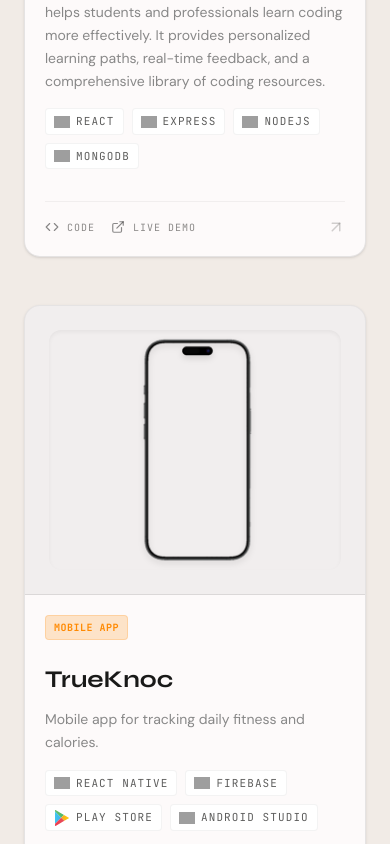
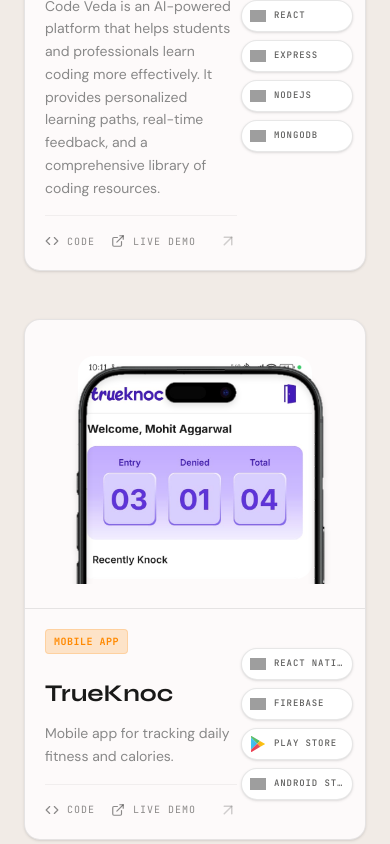
Before and after one commit to Manav111111/YourDevelopers, a Next.js app: page / in a window 390 px wide. Shown: the part 4600-5444 px from the top of the page. Built offline with nearby package versions, Linux system fonts and the light colour scheme; grey boxes are pictures that could not be loaded.

Commit message:
feat: add project data models, portfolio components, and supporting assets

```diff
--- a/components/ui/ProjectCard.tsx
+++ b/components/ui/ProjectCard.tsx
@@ -10,7 +10,36 @@ export function ProjectCard({ project }: ProjectCardProps) {
   return (
     <div className="group relative flex flex-col md:flex-row w-full overflow-hidden rounded-2xl bg-[#fdfafa] border border-dark/10 hover:border-accent/40 transition-colors duration-500 shadow-sm hover:shadow-xl">
 
-      <div className="p-5 sm:p-8 flex flex-col grow md:w-3/5 lg:w-2/3 order-2 md:order-1">
+      <div className="py-5 pl-5 pr-32 sm:py-8 sm:pl-8 sm:pr-40 md:pr-48 relative flex flex-col grow md:w-3/5 lg:w-2/3 order-2 md:order-1">
+
+        {/* Vertical Tool Dock (In Text Section) */}
+        <div className="absolute right-3 sm:right-5 top-1/2 -translate-y-1/2 flex flex-col gap-2 z-30 items-end">
+          {project.tech.map((t, i) => {
+            const logoSrc = projectTechLogos[t];
+            return (
+              <div
+                key={i}
+                title={t}
+                className="w-28 sm:w-32 md:w-36 h-8 md:h-9 bg-white shadow-sm border border-dark/10 rounded-full flex items-center justify-start gap-2 pl-2 pr-2 md:pl-2.5 md:pr-3 group-hover:-translate-x-1 group-hover:scale-105 transition-all duration-500 delay-100"
+              >
+                {logoSrc ? (
+                  <img
+                    src={logoSrc}
+                    alt={t}
+                    className="w-4 h-4 md:w-5 md:h-5 object-contain shrink-0"
+                    loading="lazy"
+                  />
+                ) : (
+                  <Code size={16} className="text-dark/45 shrink-0" />
+                )}
+                <span className="text-[9px] md:text-[10px] font-mono font-medium tracking-widest uppercase text-dark/70 truncate">
+                  {t}
+                </span>
+              </div>
+            );
+          })}
+        </div>
+
         <div className="flex justify-between items-start mb-6">
           <Badge>{project.badge}</Badge>
           <div className="font-mono text-xs tracking-widest text-accent opacity-0 group-hover:opacity-100 transition-opacity duration-300 uppercase">
@@ -20,32 +49,6 @@ export function ProjectCard({ project }: ProjectCardProps) {
 
         <h3 className="text-2xl sm:text-3xl font-display font-bold text-dark mb-3 sm:mb-4 group-hover:text-accent transition-colors duration-300">{project.title}</h3>
         <p className="text-muted leading-relaxed mb-4 sm:mb-6 text-sm sm:text-base">{project.description}</p>
-
-        <div className="flex flex-wrap gap-2 mb-8">
-          {project.tech.map((t, i) => {
-            const logoSrc = projectTechLogos[t];
-
-            return (
-              <span key={i} title={t} className="inline-flex items-center gap-1.5 text-[11px] font-mono tracking-widest uppercase text-dark/70 bg-white border border-dark/5 px-2 py-1 rounded">
-                {logoSrc ? (
-                  <img
-                    src={logoSrc}
-                    alt={t}
-                    className="h-4 w-4 object-contain"
-                    loading="lazy"
-                    onError={(e) => {
-                      (e.currentTarget as HTMLImageElement).style.display = "none";
-                      const sibling = e.currentTarget.nextElementSibling as HTMLElement | null;
-                      if (sibling) sibling.style.display = "inline";
-                    }}
-                  />
-                ) : null}
-                <Code size={12} aria-hidden className="text-dark/45" style={{ display: logoSrc ? "none" : "inline" }} />
-                {t}
-              </span>
-            );
-          })}
-        </div>
 
         <div className="mt-auto pt-4 sm:pt-6 border-t border-dark/5 flex items-center justify-between">
           <div className="flex gap-4">
@@ -76,21 +79,38 @@ export function ProjectCard({ project }: ProjectCardProps) {
         </div>
       </div>
 
+
       {/* Image Placeholder Area */}
-      <div className="w-full md:w-2/5 lg:w-1/3 bg-dark/5 flex items-center justify-center p-6 border-b md:border-b-0 md:border-l border-dark/10 min-h-[220px] sm:min-h-[280px] md:min-h-auto order-1 md:order-2">
-        <div className={`w-full h-full min-h-[160px] rounded-xl overflow-hidden flex flex-col items-center justify-center relative group-hover:scale-[1.02] transition-all duration-500 shadow-inner ${project.domain === 'app-dev' || project.domain === 'web-dev' ? 'bg-transparent border-none' : 'bg-dark/10 border border-dark/5 group-hover:bg-dark/15 gap-3'}`}>
+      <div className="relative w-full md:w-2/5 lg:w-1/3  flex items-center justify-center p-6 border-b md:border-b-0 md:border-l border-dark/10 min-h-[220px] sm:min-h-[280px] md:min-h-auto order-1 md:order-2 overflow-hidden">
+        <div className={`relative z-10 w-full h-full min-h-[160px] rounded-xl overflow-hidden flex flex-col items-center justify-center group-hover:scale-[1.02] transition-all duration-500 shadow-inner ${project.domain === 'app-dev' || project.domain === 'web-dev' ? 'bg-transparent border-none shadow-none' : 'bg-dark/10 border border-dark/5 gap-3'}`}>
           {project.domain === 'app-dev' ? (
+            <div className="relative inline-flex h-full max-h-[240px] sm:max-h-[300px]">
+              {project.image && !project.image.includes('project-') && (
+                <div
+                  className="absolute z-0 bg-cover bg-top rounded-2xl md:rounded-3xl max-md:top-[5%] max-md:bottom-[2%] max-md:left-[10%] max-md:right-[10%] md:top-[4%] md:bottom-[1%] md:left-[11%] md:right-[8%]"
+                  style={{ backgroundImage: `url(${project.image})` }}
+                />
+              )}
               <img
                 src="/1776162644715.png"
                 alt={`${project.title} Preview`}
-              className="w-auto h-full max-h-[240px] sm:max-h-[300px] object-contain drop-shadow-md group-hover:scale-105 transition-transform duration-500"
+                className="relative z-10 w-auto h-full object-contain drop-shadow-md transition-transform duration-500"
               />
+            </div>
           ) : project.domain === 'web-dev' ? (
+            <div className="relative inline-flex w-full mt-4 group-hover:scale-105 transition-transform duration-500">
+              {project.image && !project.image.includes('project-') && (
+                <div
+                  className="absolute z-0 bg-cover bg-top rounded-t-sm rounded-b-none max-md:top-[8%] max-md:bottom-[18%] max-md:left-[12%] max-md:right-[12%] md:top-[12%] md:bottom-[20%] md:left-[10%] md:right-[10%]"
+                  style={{ backgroundImage: `url(${project.image})` }}
+                />
+              )}
               <img
                 src="/1776163734836.png"
                 alt={`${project.title} Preview`}
-              className="w-full h-auto object-contain drop-shadow-md group-hover:scale-105 transition-transform duration-500 rounded-lg mix-blend-multiply"
+                className="relative z-10 w-full h-auto object-contain drop-shadow-md mix-blend-multiply"
               />
+            </div>
           ) : (
             <>
               <div className="grid grid-cols-3 gap-2 opacity-30 group-hover:opacity-50 transition-opacity">
--- a/components/ui/TimelineItem.tsx
+++ b/components/ui/TimelineItem.tsx
@@ -35,7 +35,6 @@ const typeConfig = {
 export function TimelineItem({ item, index }: TimelineItemProps) {
   const config = typeConfig[item.type] ?? typeConfig.internship;
   const Icon = config.icon;
-  const isEven = index % 2 === 0;
 
   return (
     /* Outer row — pure layout, no visual chrome */
@@ -43,17 +42,16 @@ export function TimelineItem({ item, index }: TimelineItemProps) {
       className={[
         "timeline-item",
         "group relative flex items-start w-full",
-        "mb-16 last:mb-0",
-        // On desktop alternate left / right
-        isEven ? "md:flex-row" : "md:flex-row-reverse",
+        "sticky transition-all duration-500 ease-in-out origin-top",
       ].join(" ")}
+      style={{
+        top: `calc(10rem + ${index * 0.75}rem)`,
+        animationDelay: `${index * 100}ms`
+      }}
     >
-      {/* ── Left / Right half-spacer (desktop only) ── */}
-      <div className="hidden md:block md:w-1/2 shrink-0" />
-
       {/* ── Center dot (absolutely on the vertical spine) ── */}
       <div
-        className="absolute left-4.5 md:left-1/2 top-8
+        className="absolute left-6 md:left-10 top-8
                    flex items-center justify-center
                    -translate-x-1/2 z-20"
       >
@@ -68,24 +66,21 @@ export function TimelineItem({ item, index }: TimelineItemProps) {
         />
       </div>
 
-      {/* ── Card container — sits in the correct half ── */}
+      {/* ── Card container ── */}
       <div
         className={[
-          "w-full pl-10 md:pl-0",
-          "md:w-1/2",
-          isEven ? "md:pl-12 lg:pl-16" : "md:pr-12 lg:pr-16",
-          "flex",
-          isEven ? "md:justify-start" : "md:justify-end",
+          "w-full pl-14 md:pl-24 pr-4 md:pr-0",
+          "flex justify-center",
         ].join(" ")}
       >
         {/* Card */}
         <div
           data-timeline-card
           className={[
-            "relative w-full max-w-[480px]",
+            "relative w-full",
             "bg-white/80 backdrop-blur-md",
             "border border-dark/6 rounded-2xl",
-            "p-6 sm:p-7",
+            "p-6 sm:p-7 sm:px-8",
             "shadow-sm hover:shadow-lg",
             "group-hover:border-[#ff8901]/25",
             "hover:-translate-y-1",
--- a/lib/data.ts
+++ b/lib/data.ts
@@ -104,9 +104,10 @@ export const projects: Project[] = [
     domain: "app-dev",
     badge: "Mobile App",
     tech: ["React Native", "Firebase" , "Play Store", "Android Studio"],
-    image: "/projects/project-2.jpg",
-    liveUrl: "",
+    image: "/projects_ss/koc.jpeg",
+    liveUrl: "https://play.google.com/store/apps/details?id=com.trueknoc.myapp",
     githubUrl: "https://github.com/Mohit776/Knoc",
+
     featured: false,
   },
   {
@@ -151,8 +152,8 @@ export const projects: Project[] = [
     description: "No-code editor for fast campaign pages.",
     domain: "web-dev",
     badge: "Web App",
-    tech: ["React", "Express" ,  "NodeJS", "MongoDB"],
-    image: "/projects/project-6.jpg",
+    tech: ["React", "Express" ,  "NodeJS", "MongoDB","Razorpay"],
+    image: "/projects_ss/wooden2.png",
     liveUrl: "https://the-wooden-stories.vercel.app",
     githubUrl: "https://github.com/Mohit776/The-Wooden-Stories",
     featured: false,
```
Also changed, not shown: components/sections/Journey.tsx (+38 -11 lines), public/projects_ss/koc.jpeg (added), public/projects_ss/wooden2.png (added). Lines whose indentation alone changed are shown as unchanged.
